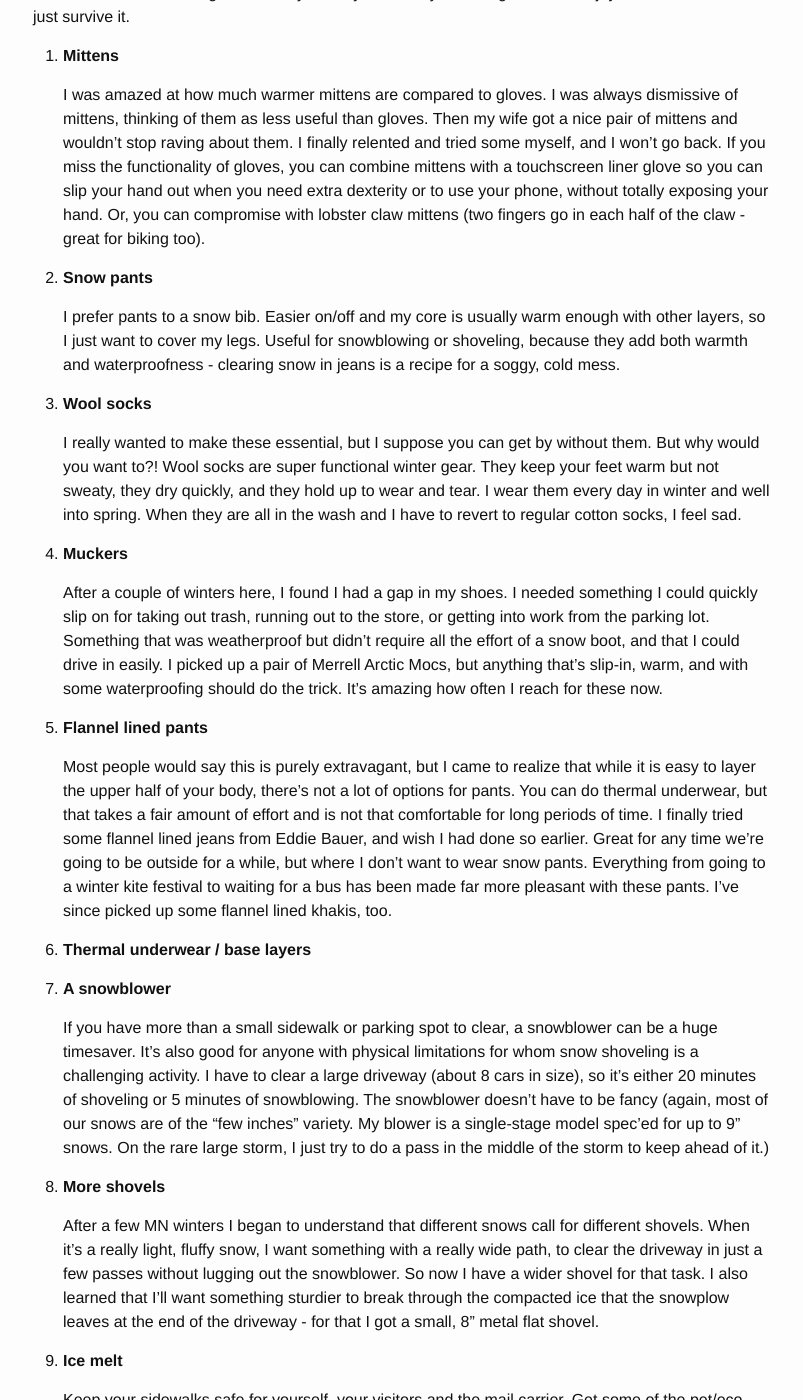
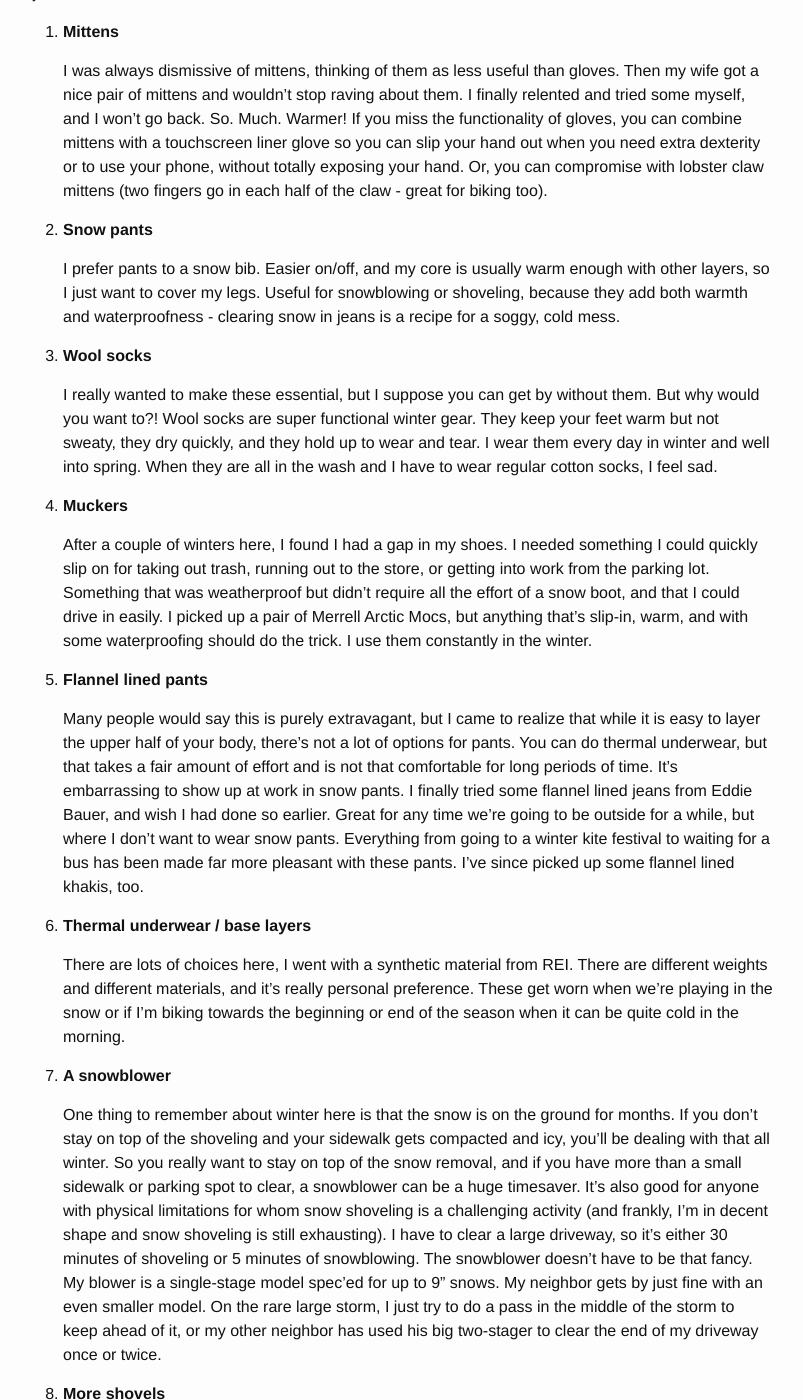
Before and after one commit to franfabrizio/franfabrizio.github.io, a Jekyll site: the page built from _posts/2015-05-25-newcomers-guide-to-minnesota-winter.md, in a window 1280 px wide and 1400 px high, scrolled down 2294 px. Shown: the whole window, without its empty margins (237-1040 px from the left). Built offline with Jekyll 4.4.1, drawn with Linux system fonts in a browser that asks for light colours; some of the changed text lies outside the part shown.

Commit message:
finishing up mn winter post.

```diff
--- a/_posts/2015-05-25-newcomers-guide-to-minnesota-winter.md
+++ b/_posts/2015-05-25-newcomers-guide-to-minnesota-winter.md
@@ -7,11 +7,11 @@ categories: mnlife
 
 Over the past few years I have had the privilege of hiring staff from such varied locations as San Diego, Miami, Atlanta, Louisiana, Massachusetts, Idaho, Italy, Nepal, and India.  Many of these individuals have the same question: "What's winter like here?"  Having moved here just four winters ago myself, I had this same question not too long ago.
 
-The short answer is that winter in Minneapolis is almost definitely not as bad as you think it is.  Routine life goes on, and at least for us office workers, we have heated buildings and cars just like everywhere else.  In fact, there are a few things that can make winter in Minneapolis less of a hassle than in a place like Chicago or St. Louis or Boston.  For one, we have more equipment available to deal with snow, so driving is actually often less impacted than you think (my street is always cleared by 6am).  Two, a lot of our buildings are connected by skyways or tunnels.  And three, it's often too cold to get the really nasty ice storms or slushy, heavy, messy stuff, for most of the winter our snow tends to be light and fluffy.
+The short answer is that winter in Minneapolis is almost definitely not as bad as you think it is.  Routine life goes on, and at least for us office workers, we have heated buildings and cars just like everywhere else.  In fact, there are a few things that can make winter in Minneapolis less of a hassle than in a place like Chicago or St. Louis or Boston.  For one, we have more equipment available to deal with snow, so driving is often less impacted than you might think (my street has always been plowed before I need to leave in the morning).  Two, a lot of our buildings are connected by skyways or tunnels.  And three, it's often too cold to get the really nasty ice storms or slushy, heavy, messy stuff, for most of the winter our snow tends to be light and fluffy.
 
-Nevertheless, winter is something you need to plan for around here, it's not something you want to just wait and see what happens. We do see wind chills down close to -40 a couple of times each winter (incidentally, school is almost never canceled for snow itself, but sometimes for wind chill.  Most districts cancel around -30 or -35 out of concern for kids at bus stops.)  And we will have a few days where the temperature itself struggles to get up to 0. So, some preparation is necessary.
+Nevertheless, winter is something you need to plan for around here, it's not something you want to just wait and see what happens. We do see wind chills down close to -40 a couple of times each winter and the temperature itself will dip below zero regularly in the winter (sometimes never getting to 0 all day). So, some preparation is necessary.
 
-Over the years, I've accumulated a fair amount of wisdom which I try to impart to our new arrivals before their first winter sets in (usually mid-November, although a little snow in October is not uncommon).  I think of it in categories, from absolutely essential to probably unnecessary.  If you're preparing to move or have just moved here, maybe this list will help you, too. This list is a minimal list to get you ready for living and working in a Minnesota winter.
+Over the years, I've accumulated a fair amount of wisdom which I try to impart to our new arrivals before their first winter sets in.  I think of it in categories, from absolutely essential to probably unnecessary.  If you're preparing to move or have just moved here, maybe this list will help you, too.
 
 ### The Absolute Essentials
 
@@ -19,9 +19,9 @@ This list is what I consider the absolute minimum for managing a MN winter succe
 
 1. **A _good_ winter coat**
 
-	This is the first thing you should buy. It's amazing how a good coat can make the difference between miserable and completely pleasantly warm. You want to invest some dollars here, probably a couple hundred of them.  The more you spend, the better synthetic materials and construction you'll get, which will keep you warmer while at the same time being less bulky. It's magical, really.  The nicer coats do a much better job of keeping wind out, too, which is often a bigger problem than the cold itself.  Make sure it has a hood, removable is nice but not essential.
+	This is the first thing you should buy. It's amazing how a good coat can make the difference between miserable and completely pleasantly warm. You want to invest some dollars here, probably a couple hundred of them.  The more you spend, the better synthetic materials and construction you'll get, which will keep you warmer while at the same time being less bulky. The paradox of the huge, puffy winter coat is that it's often not warm at all, because it's made with cheap materials. The nicer coats do a much better job of keeping wind out, too, which is often a bigger problem than the cold itself.  Make sure it has a hood, removable is nice but not essential.
 
-	I've seen many a huge, puffy winter coat that's not warm at all, because it's made with cheap materials. Get something with a removable inner liner and you've got a multifunction coat to make that investment go farther - liner for spring and fall, shell for rainy weather any time of year, and the whole package for the winter.  The little things matter, like flaps over the zippers to prevent wind from getting in, or cinches around the waist and hood that stay put.
+	Get something with a removable inner liner and you'll make the investment go farther - liner for spring and fall, shell for rainy weather any time of year, and the whole package for the winter.  The little things matter, like flaps over the zippers to prevent wind from getting in, or cinches around the waist and hood that stay put.
 
 1. **_Good_ winter boots**
 
@@ -47,11 +47,11 @@ This list is what I consider the absolute minimum for managing a MN winter succe
 
 1. **One decent snow shovel**
 
-	Don't plan on using that metal gardening shovel to move snow. Most of our snows are of the "few fluffy inches" variety so it's usually pretty easy to shovel.  So, you want a plastic shovel that keeps your body in a comfortable position and can push a good amount of snow on each pass (like an 18" or more width shovel) to save you time.  Technique is important to prevent injury (XXX link XXX).
+	Don't plan on using that metal gardening shovel to move snow. Most of our snows are of the "few fluffy inches" variety so it's usually pretty easy to shovel with the right gear.  You want a plastic shovel that keeps your body in a comfortable position and can push a good amount of snow on each pass (like an 18" or more width shovel) to save you time.  [Technique is important](http://www.spine-health.com/wellness/ergonomics/snow-shoveling-techniques-prevent-low-back-injuries) to prevent injury.  But really, if you have a lot to shovel, see the Snowblower section below.
 
 1. **Emergency kit in car**
 
-	Ok - I'll be honest.  Until recently, I didn't have a winter kit in my car.  I rationalized it by saying "I'm almost exclusively in urban/suburban areas, a short walk to help if I break down or get stuck, and I always have my phone with me."  But, you're closer to trouble than you think, even in an urban area.  It doesn't take very long at all for a stalled car to get really cold, and with how dark it is at night, if you stall out in an inconvenient place it could be hard for others to see you. Plus, if I'm in the car going from home to work, I'm dressed for the office, not for sitting on the side of a road for an hour or for changing a tire for 20 minutes. Now that I often have a small child in tow, I've become more responsible about keeping critical items in my car - some sort of blanket, some non-perishable food, some flares.  Sure, it's probably not a matter of life or death given that I'm usually around other motorists and not in rural or secluded areas, but I don't want to find out I was wrong.
+	Ok - I'll be honest.  Until recently, I didn't have a winter kit in my car.  I rationalized it by saying "I'm almost exclusively in urban/suburban areas, a short walk to help if I break down or get stuck, and I always have my phone with me."  But, you're closer to trouble than you think, even in an urban area.  It doesn't take very long at all for a stalled car to get really cold, and with how dark it is at night, if you stall out in an inconvenient place it could be hard for others to see you. Plus, if I'm in the car going from home to work, I'm dressed for the office, not for sitting on the side of a road for an hour or for changing a tire for 20 minutes. Now that I often have a child in tow, I'm more responsible about keeping critical items in my car - some sort of blanket, some non-perishable food, some flares.  Sure, it's probably not a matter of life or death given that I'm usually around other motorists and not in rural or secluded areas, but I don't want to find out I was wrong.
 
 ### Non-Essential but Go a Long Way towards Making Winter Enjoyable
 
@@ -59,37 +59,39 @@ This list contains the things which may make you actually want to go out and enj
 
 1. **Mittens**
 
-	I was amazed at how much warmer mittens are compared to gloves.  I was always dismissive of mittens, thinking of them as less useful than gloves. Then my wife got a nice pair of mittens and wouldn't stop raving about them.  I finally relented and tried some myself, and I won't go back.  If you miss the functionality of gloves, you can combine mittens with a touchscreen liner glove so you can slip your hand out when you need extra dexterity or to use your phone, without totally exposing your hand.  Or, you can compromise with lobster claw mittens (two fingers go in each half of the claw - great for biking too).
+	I was always dismissive of mittens, thinking of them as less useful than gloves. Then my wife got a nice pair of mittens and wouldn't stop raving about them.  I finally relented and tried some myself, and I won't go back.  So. Much. Warmer!  If you miss the functionality of gloves, you can combine mittens with a touchscreen liner glove so you can slip your hand out when you need extra dexterity or to use your phone, without totally exposing your hand.  Or, you can compromise with lobster claw mittens (two fingers go in each half of the claw - great for biking too).
 
 1. **Snow pants**
 
-	I prefer pants to a snow bib.  Easier on/off and my core is usually warm enough with other layers, so I just want to cover my legs.  Useful for snowblowing or shoveling, because they add both warmth and waterproofness - clearing snow in jeans is a recipe for a soggy, cold mess.
+	I prefer pants to a snow bib.  Easier on/off, and my core is usually warm enough with other layers, so I just want to cover my legs.  Useful for snowblowing or shoveling, because they add both warmth and waterproofness - clearing snow in jeans is a recipe for a soggy, cold mess.
 
 1. **Wool socks**
 
-	I really wanted to make these essential, but I suppose you can get by without them.  But why would you want to?! Wool socks are super functional winter gear.  They keep your feet warm but not sweaty, they dry quickly, and they hold up to wear and tear. I wear them every day in winter and well into spring. When they are all in the wash and I have to revert to regular cotton socks, I feel sad.
+	I really wanted to make these essential, but I suppose you can get by without them.  But why would you want to?! Wool socks are super functional winter gear.  They keep your feet warm but not sweaty, they dry quickly, and they hold up to wear and tear. I wear them every day in winter and well into spring. When they are all in the wash and I have to wear regular cotton socks, I feel sad.
 
 1. **Muckers**
 
-	After a couple of winters here, I found I had a gap in my shoes.  I needed something I could quickly slip on for taking out trash, running out to the store, or getting into work from the parking lot. Something that was weatherproof but didn't require all the effort of a snow boot, and that I could drive in easily.  I picked up a pair of Merrell Arctic Mocs, but anything that's slip-in, warm, and with some waterproofing should do the trick.  It's amazing how often I reach for these now.
+	After a couple of winters here, I found I had a gap in my shoes.  I needed something I could quickly slip on for taking out trash, running out to the store, or getting into work from the parking lot. Something that was weatherproof but didn't require all the effort of a snow boot, and that I could drive in easily.  I picked up a pair of Merrell Arctic Mocs, but anything that's slip-in, warm, and with some waterproofing should do the trick.  I use them constantly in the winter.
 
 1. **Flannel lined pants**
 
-	Most people would say this is purely extravagant, but I came to realize that while it is easy to layer the upper half of your body, there's not a lot of options for pants.  You can do thermal underwear, but that takes a fair amount of effort and is not that comfortable for long periods of time.  I finally tried some flannel lined jeans from Eddie Bauer, and wish I had done so earlier.  Great for any time we're going to be outside for a while, but where I don't want to wear snow pants.  Everything from going to a winter kite festival to waiting for a bus has been made far more pleasant with these pants.  I've since picked up some flannel lined khakis, too.
+	Many people would say this is purely extravagant, but I came to realize that while it is easy to layer the upper half of your body, there's not a lot of options for pants.  You can do thermal underwear, but that takes a fair amount of effort and is not that comfortable for long periods of time.  It's embarrassing to show up at work in snow pants.  I finally tried some flannel lined jeans from Eddie Bauer, and wish I had done so earlier.  Great for any time we're going to be outside for a while, but where I don't want to wear snow pants.  Everything from going to a winter kite festival to waiting for a bus has been made far more pleasant with these pants.  I've since picked up some flannel lined khakis, too.
 
 1. **Thermal underwear / base layers**
 
+	There are lots of choices here, I went with a synthetic material from REI.  There are different weights and different materials, and it's really personal preference.  These get worn when we're playing in the snow or if I'm biking towards the beginning or end of the season when it can be quite cold in the morning.
+
 1. **A snowblower**
 
-	If you have more than a small sidewalk or parking spot to clear, a snowblower can be a huge timesaver. It's also good for anyone with physical limitations for whom snow shoveling is a challenging activity. I have to clear a large driveway (about 8 cars in size), so it's either 20 minutes of shoveling or 5 minutes of snowblowing.  The snowblower doesn't have to be fancy (again, most of our snows are of the "few inches" variety.  My blower is a single-stage model spec'ed for up to 9" snows.  On the rare large storm, I just try to do a pass in the middle of the storm to keep ahead of it.)
+	One thing to remember about winter here is that the snow is on the ground for months.  If you don't stay on top of the shoveling and your sidewalk gets compacted and icy, you'll be dealing with that all winter.  So you really want to stay on top of the snow removal, and if you have more than a small sidewalk or parking spot to clear, a snowblower can be a huge timesaver. It's also good for anyone with physical limitations for whom snow shoveling is a challenging activity (and frankly, I'm in decent shape and snow shoveling is still exhausting). I have to clear a large driveway, so it's either 30 minutes of shoveling or 5 minutes of snowblowing.  The snowblower doesn't have to be that fancy.  My blower is a single-stage model spec'ed for up to 9" snows.  My neighbor gets by just fine with an even smaller model.  On the rare large storm, I just try to do a pass in the middle of the storm to keep ahead of it, or my other neighbor has used his big two-stager to clear the end of my driveway once or twice.
 
 1. **More shovels**
 
-	After a few MN winters I began to understand that different snows call for different shovels.  When it's a really light, fluffy snow, I want something with a really wide path, to clear the driveway in just a few passes without lugging out the snowblower.  So now I have a wider shovel for that task.  I also learned that I'll want something sturdier to break through the compacted ice that the snowplow leaves at the end of the driveway - for that I got a small, 8" metal flat shovel.
+	After a few MN winters I began to understand that different snows call for different shovels.  When it's a really light, fluffy snow, I want something with a really wide path to clear the sidewalk or driveway in just a few passes without lugging out the snowblower.  So now I have a wider shovel for that task.  I also learned that I'll want something sturdier to break through the compacted ice that the snowplow leaves at the end of the driveway - for that I got a small, 8" metal flat shovel.  Finally, a good, wide push broom for clearing light snow off of sidewalks works pretty well in a pinch.
 
 1. **Ice melt**
 
-	Keep your sidewalks safe for yourself, your visitors and the mail carrier.  Get some of the pet/eco friendly salt and make sure your critical walking areas are clear down to the pavement. Visitors will thank you for it.
+	Keep your sidewalks safe for yourself, your visitors and the mail carrier.  Get some of the pet/eco friendly salt and make sure your walking areas are clear down to the pavement. Visitors will thank you for it.
 
 ### You Can Probably Skip These
 
@@ -97,7 +99,7 @@ These are things that you may think you'll need, but you probably won't.
 
 1. Scarf.
 
-	With a good coat, hat and hood, a scarf is just redundant, bulky and in the way (and never wear one while snowblowing.)
+	With a good coat, hat and hood, a scarf is just redundant, bulky and in the way (and _never_ wear one while snowblowing.)
 
 1. Ear muffs.
 
@@ -105,11 +107,11 @@ These are things that you may think you'll need, but you probably won't.
 
 1. Balaclava / other full-face covering.
 
-	This is probably overkill. When it's cold enough to matter, you likely won't be outside anyway.  Understand that even in -35 wind chill it takes between 10-30 minutes to get wind chill. I don't have one (except for winter biking), and I've never missed it.
+	This is probably overkill. When it's cold enough to matter, you likely won't be outside anyway.  Understand that even in -35 wind chill it takes between 10-30 minutes to get frostbite. I don't have one (except for winter biking), and I've never missed it.  If it's comfortable enough to be out playing in the snow, you almost definitely don't need this.
 
 1. Snow tires / all-wheel drive car.
 
-	This is a debatable one. I actually have snow tires on one of our cars, and they do make a big difference.  So why are they on the "skip" list? Because they can be a big expense, and you have to store them and get them switched out twice a year, which is a chore.  And it's perfectly fine to drive around here without them all winter long, as long as you practice normal winter driving. The majority of cars here do _not_ have snow tires, and we get by. Roads generally get cleared and treated quickly.  I'd try a winter without them first, and see how it goes.  Some cars do a lot better than others, but as long as you're around the city and 'burbs, you'll be able to get around with or without snow tires, and with or without 4 wheel / all-wheel drive.  After all, there are tons of cars like Civics and Priuses and even smart cars around here, and they all manage.  Just drive sensibly (allow lots more room, brake early, go slow).
+	This is a debatable one. I actually have snow tires on one of our cars, and they do make a big difference.  So why are they on the "skip" list? Because they can be a big expense, and you have to store them and get them switched out twice a year, which is a chore.  And it's perfectly fine to drive around here without them as long as you practice normal winter driving. The majority of cars here do _not_ have snow tires, and we get by. Roads generally get cleared and treated quickly.  I'd try a winter without them first, and see how it goes.  Some cars do a lot better than others, but as long as you're around the city and 'burbs, you'll be able to get around with or without snow tires, and with or without 4 wheel / all-wheel drive.  After all, there are tons of cars like Civics and Priuses and even smart cars around here, and they all manage.  Just drive sensibly (allow lots more room, brake early, go slow).
 
 	You may change your mind after your first winter, but it's not an immediate essential.
 
@@ -119,6 +121,6 @@ These are things that you may think you'll need, but you probably won't.
 
 1. Ergonomic shovels.
 
-	I thought this was a good idea, but it ended up being pretty unnatural to use and the weird angle of the handle meant that it was less stable with a full load of snow.  Safe to skip.
+	I thought this was a good idea, but it ended up being pretty unnatural to use and the weird angle of the handle meant that it was less stable with a full load of snow. I realize I'm probably going against formal advice here, but I find the "regular" shovels to be more comfortable than the ergonomic ones.
 
 So that's my list.  What did I miss?  What do you disagree with?  Comment below!
```
Also changed, not shown: other parts of _posts/2015-05-25-newcomers-guide-to-minnesota-winter.md (+1 -1 lines).
